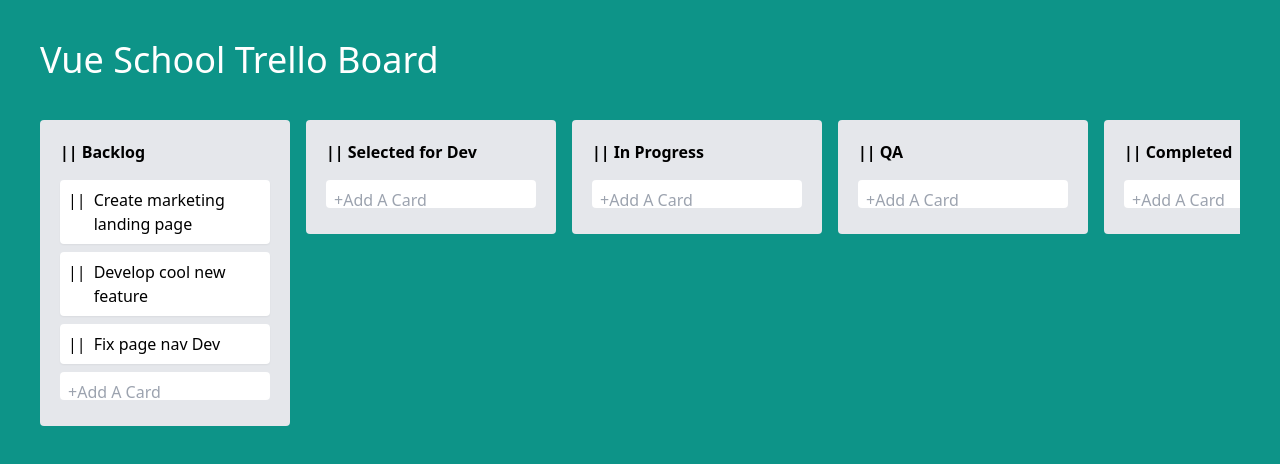
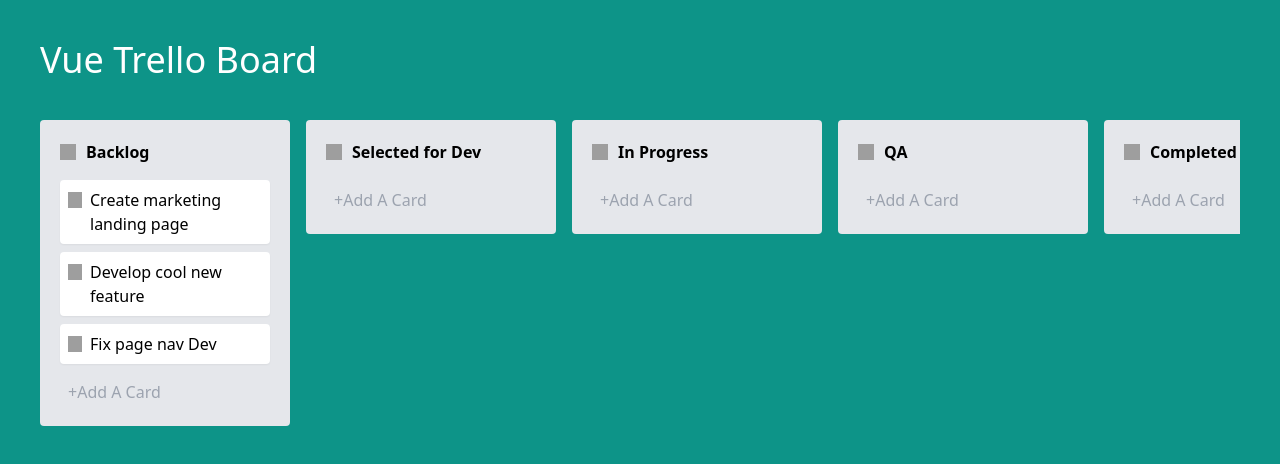
Before and after one commit to Veronika-chenko/trello-board, a Nuxt app: page / in a window 1280 px wide. Shown: the top 464 px of the page. Built offline with nearby package versions, Linux system fonts and the light colour scheme; grey boxes are pictures that could not be loaded.

Commit message:
Update Trello Board title and enhance drag handle UI; improve task input styling

```diff
--- a/app.vue
+++ b/app.vue
@@ -1,7 +1,7 @@
 <template>
   <div class="p-10 h-[100vh] bg-teal-600 overflow-auto">
     <h1 class="text-4xl text-white flex items-center mb-10">
-      Vue School Trello Board
+      Vue Trello Board
     </h1>
     <TrelloBoard />
   </div>
--- a/components/DragHandle.vue
+++ b/components/DragHandle.vue
@@ -1,3 +1,5 @@
 <template>
-    <span class="drag-handle cursor-move">||</span>
+    <span class="drag-handle cursor-move flex-shrink-0 pt-1 w-[22px]">
+        <img src="/public/drag-and-drop.png" alt="" class="w-4 h-4"/>
+    </span>
 </template>
--- a/components/NewTask.vue
+++ b/components/NewTask.vue
@@ -28,7 +28,7 @@
         v-model="title"
         @keydown.tab="createTask"
         @keyup.enter="createTask"
-        class="focus:bg=white focus:shadow resize-none rounded w-full border-none p-2"
+        class="bg-gray-200 focus:bg-white focus:shadow resize-none rounded w-full border-none p-2"
         :class="{
             'h-7': !focused,
             'h-20': focused
--- a/components/TrelloBoard.vue
+++ b/components/TrelloBoard.vue
@@ -99,7 +99,7 @@
         >
         <template #item="{element: column}: {element: Column}">
             <div  class="column bg-gray-200 p-5 rounded min-w-[250px]">
-            <header class="font-bold mb-4">
+            <header class="flex font-bold mb-4">
                 <DragHandle/>
                 <input
                     class="title-input bg-transparent focus:bg-white rounded px-1 w-4/5"
```
Also changed, not shown: public/drag-and-drop.png (added).
